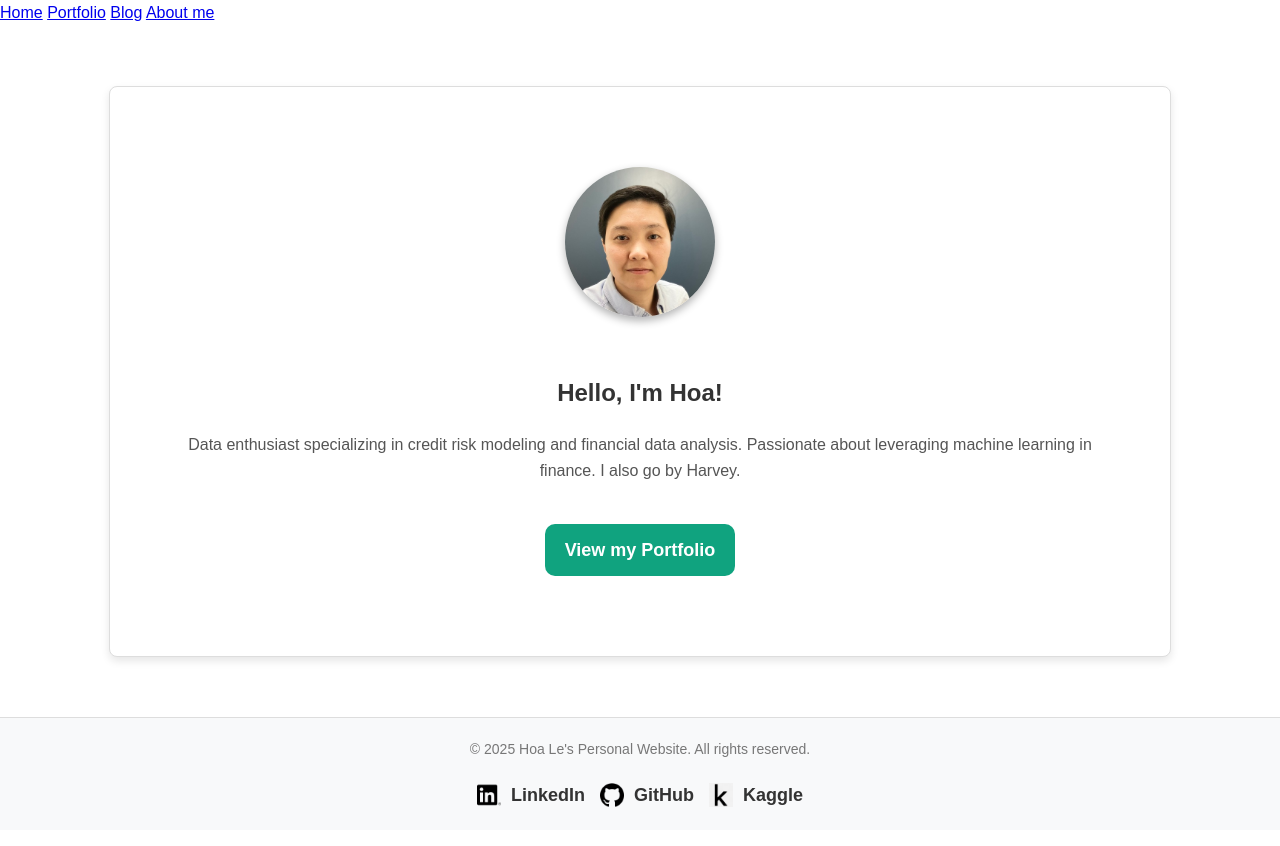
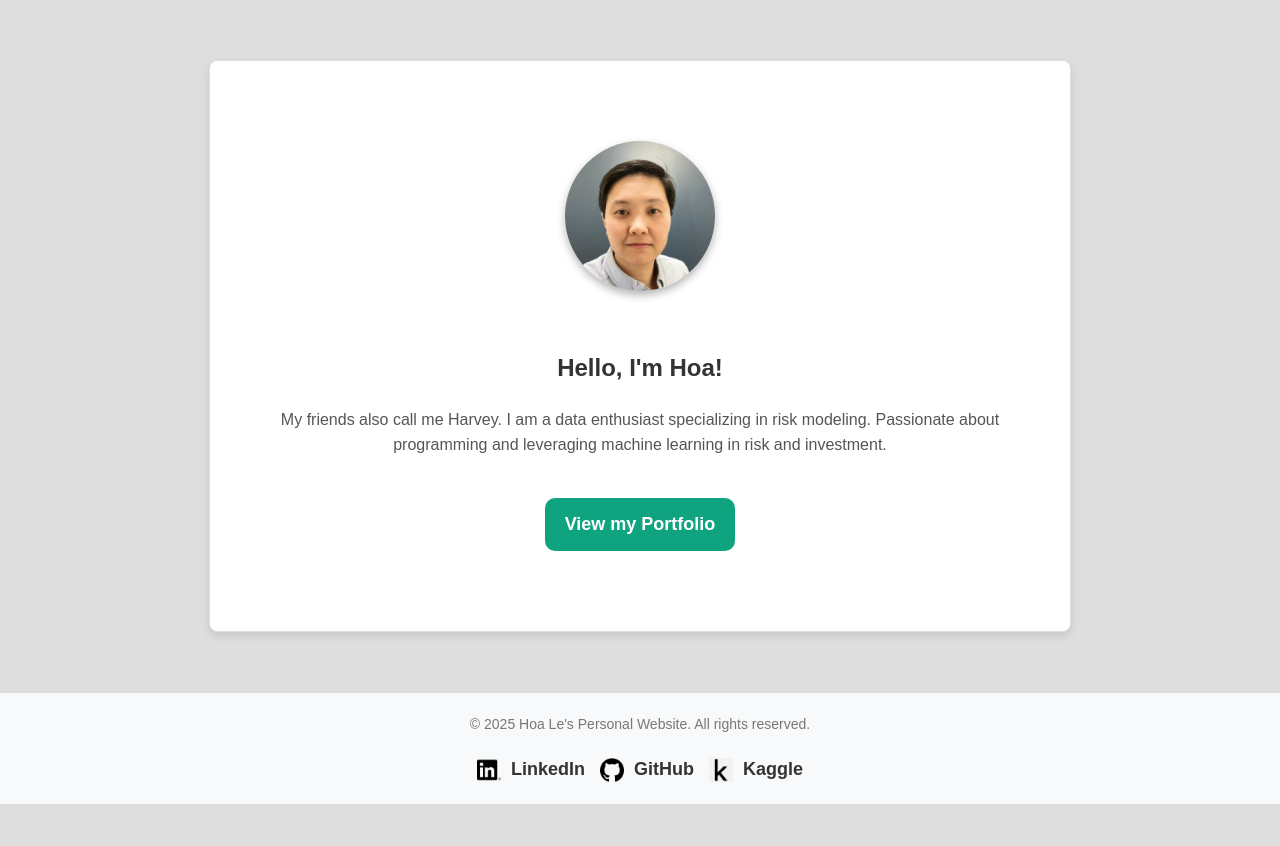
Before and after one commit to Hoale2908/hoale2908.github.io, a Jekyll site: the page built from index.html, in a window 1280 px wide. Shown: the top 846 px of the page. Built offline with Jekyll 4.4.1, drawn with Linux system fonts in a browser that asks for light colours.

Commit message:
Update homepage layout and refine introduction text

```diff
--- a/_layouts/homepage.html
+++ b/_layouts/homepage.html
@@ -12,14 +12,14 @@
                 line-height: 1.6;
                 margin: 0;
                 padding: 0;
-                background-color: #ffffff; /* White background */
+                background-color: #dedede; /* White background */
                 color: #333; /* Dark text for readability */
             }
 
             /* Content Styling */
             .content {
                 width: 85%;
-                max-width: 1000px;
+                max-width: 800px;
                 margin: 60px auto;
                 padding: 30px;
                 background-color: #ffffff; /* White content background */
@@ -111,10 +111,6 @@
                     width: 90%;
                 }
 
-                .nav-bar a {
-                    margin: 0 10px;
-                    font-size: 16px;
-                }
             }
         </style>
     </head>
@@ -130,13 +126,6 @@
     </script>
 
     <body>
-        <!-- Navigation Bar -->
-        <div class="nav-bar">
-            <a href="{{ '/' | relative_url }}">Home</a>
-            <a href="{{ '/portfolio' | relative_url }}">Portfolio</a>
-            <a href="{{ '/posts' | relative_url }}">Blog</a>
-            <a href="{{ '/about-me' | relative_url }}">About me</a>
-        </div>
 
         <main>
             <!-- Single container wrapping the content -->
--- a/index.html
+++ b/index.html
@@ -11,7 +11,7 @@ title: Home
   <div class="intro-text">
       <h1>Hello, I'm Hoa!</h1>
       <p>
-          Data enthusiast specializing in credit risk modeling and financial data analysis. Passionate about leveraging machine learning in finance. I also go by Harvey.
+          My friends also call me Harvey. I am a data enthusiast specializing in risk modeling. Passionate about programming and leveraging machine learning in risk and investment.
       </p>
       <a href="{{ '/portfolio' | relative_url }}" class="cta-button">View my Portfolio</a>
   </div>
```
